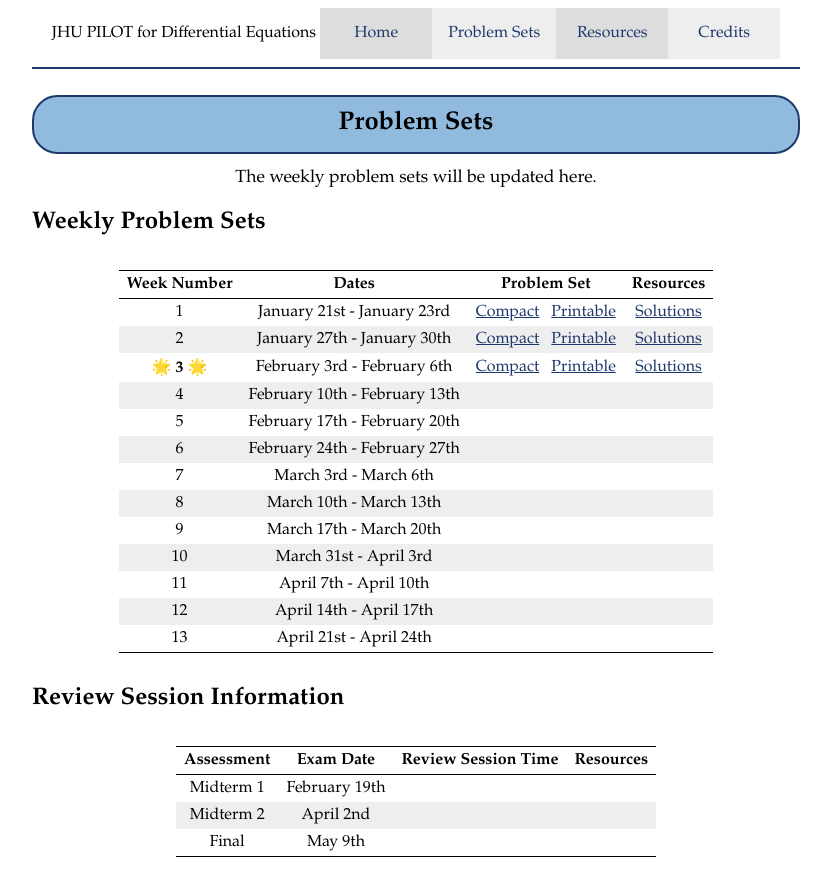
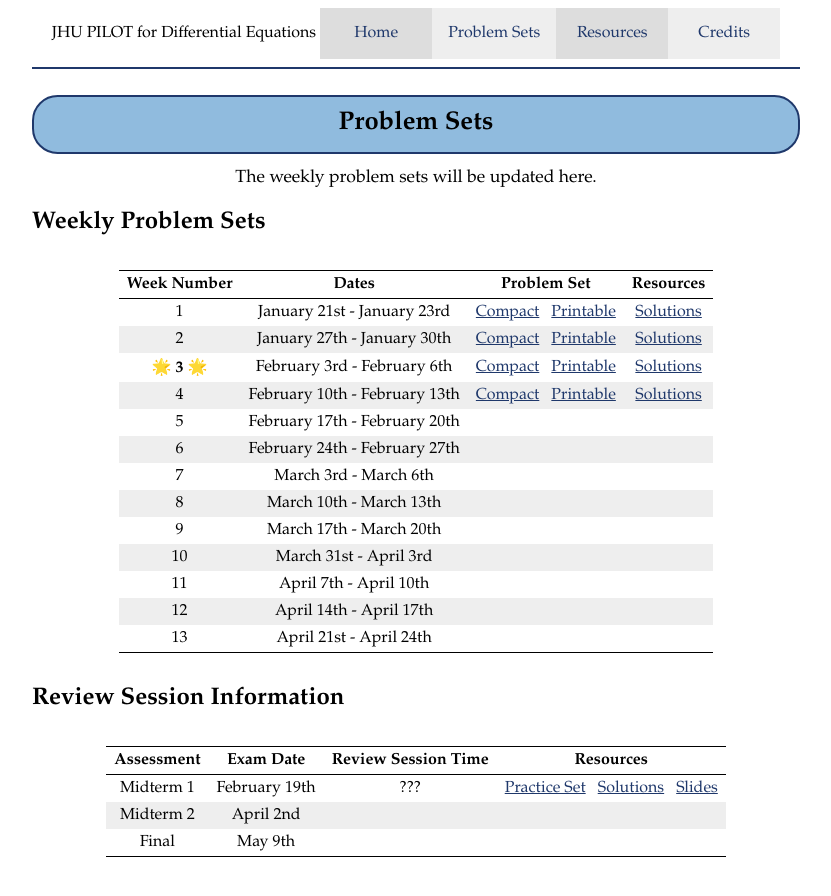
Before and after one commit to JHU-ODE-PILOT/SP25, a Jekyll site: the page built from problem_sets.md, in a window 1280 px wide. Shown: the top 896 px of the page, without its empty margins (224-1055 px from the left). Built offline with Jekyll 4.4.1, drawn with Linux system fonts in a browser that asks for light colours.

Commit message:
Week 4 updates

```diff
--- a/problem_sets.md
+++ b/problem_sets.md
@@ -15,7 +15,7 @@ category: "problem_sets"
 | 1 | January 21st - January 23rd | [Compact]({{site.baseurl}}/PSets/1C.pdf) &nbsp; [Printable]({{site.baseurl}}/PSets/1E.pdf) | [Solutions]({{site.baseurl}}/PSets/1S.pdf) |
 | 2 | January 27th - January 30th | [Compact]({{site.baseurl}}/PSets/2C.pdf) &nbsp; [Printable]({{site.baseurl}}/PSets/2E.pdf) | [Solutions]({{site.baseurl}}/PSets/2S.pdf) |
 | **🌟 3 🌟** | February 3rd - February 6th |  [Compact]({{site.baseurl}}/PSets/3C.pdf) &nbsp; [Printable]({{site.baseurl}}/PSets/3E.pdf) | [Solutions]({{site.baseurl}}/PSets/3S.pdf)|
-| 4 | February 10th - February 13th |  |  |
+| 4 | February 10th - February 13th | [Compact]({{site.baseurl}}/PSets/4C.pdf) &nbsp; [Printable]({{site.baseurl}}/PSets/4E.pdf) | [Solutions]({{site.baseurl}}/PSets/4S.pdf)  |
 | 5 | February 17th - February 20th |  |  |
 | 6 | February 24th - February 27th |  |  |
 | 7 | March 3rd - March 6th |  |  |
@@ -30,6 +30,6 @@ category: "problem_sets"
 
 | Assessment | Exam Date | Review Session Time | Resources |
 |:----------:|:---------:|:-------------------:|:---------:|
-| Midterm 1 | February 19th |  |  |
+| Midterm 1 | February 19th | ??? | [Practice Set]({{site.baseurl}}/PSets/M1.pdf) &nbsp; [Solutions]({{site.baseurl}}/PSets/M1S.pdf) &nbsp; [Slides]({{site.baseurl}}/PSets/S1.pdf) |
 | Midterm 2 | April 2nd |  |  |
 | Final | May 9th |  |  |
```
Also changed, not shown: 5 other files.
